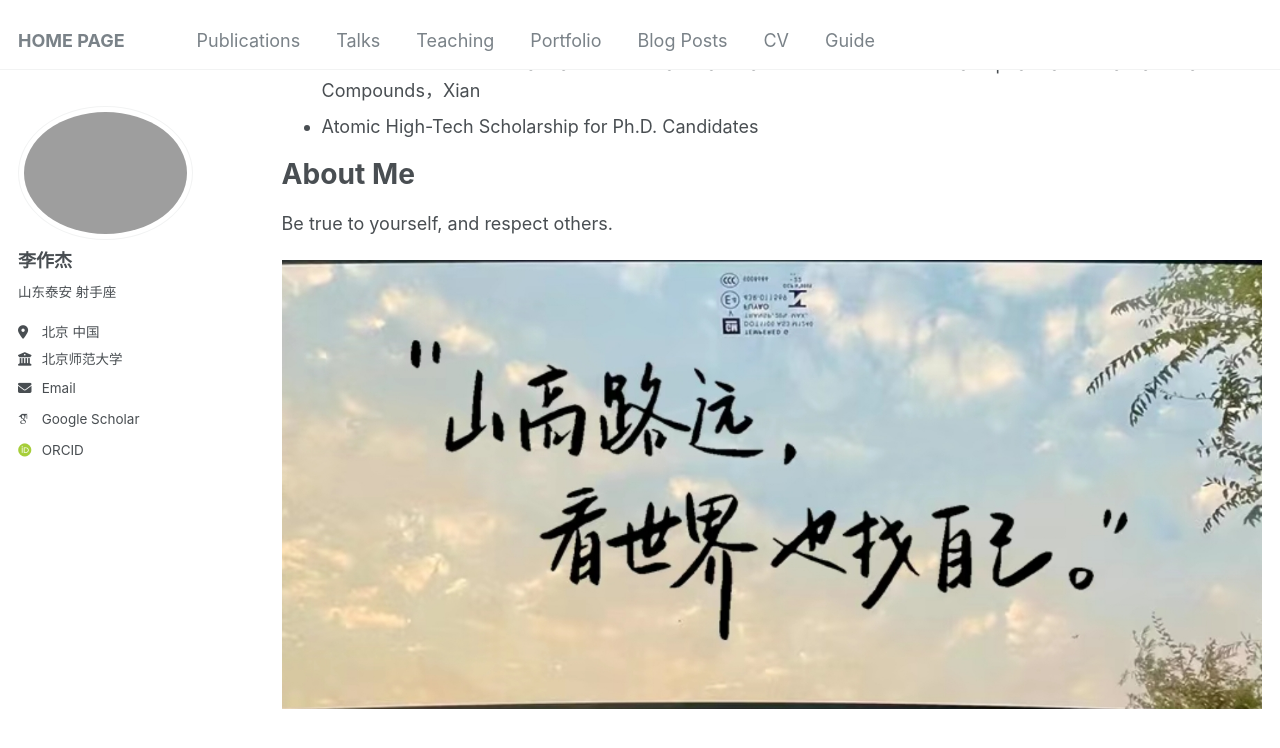
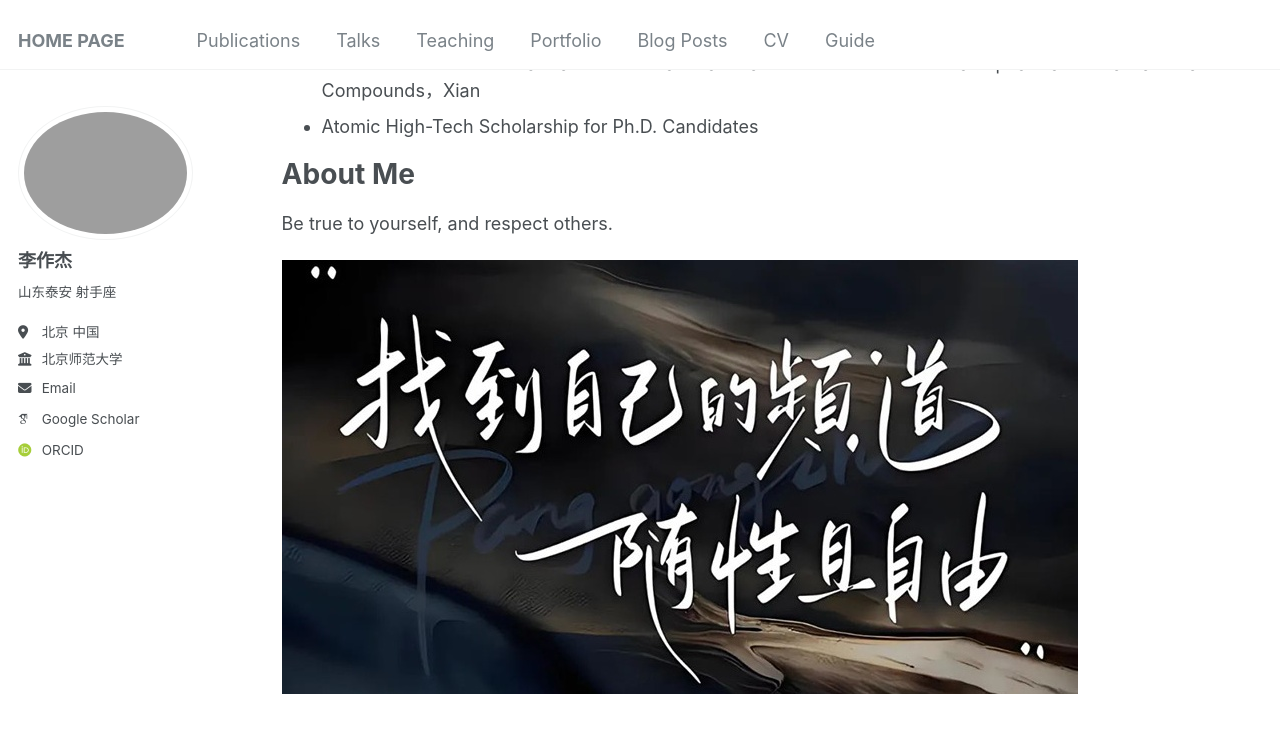
Before and after one commit to Infinity-LZJ/Zuojie_Li.github, a Jekyll site: the page built from _pages/cv.md, in a window 1280 px wide and 900 px high, scrolled down 1658 px. Shown: the top 748 px of the window. Built offline with Jekyll 4.4.1, drawn with Linux system fonts in a browser that asks for light colours; some web fonts are replaced.

Commit message:
Update cv.md
Signed-off-by: Zuojie_Li <zuojieli@yeah.net>

```diff
--- a/_pages/cv.md
+++ b/_pages/cv.md
@@ -68,4 +68,4 @@ About Me
 ======
 Be true to yourself, and respect others.
 
-![personal](https://infinity-lzj.github.io/Zuojie_Li.github/files/personal.jpg "personal")
+![personal](https://infinity-lzj.github.io/Zuojie_Li.github/files/personal.JPG "personal")
```
